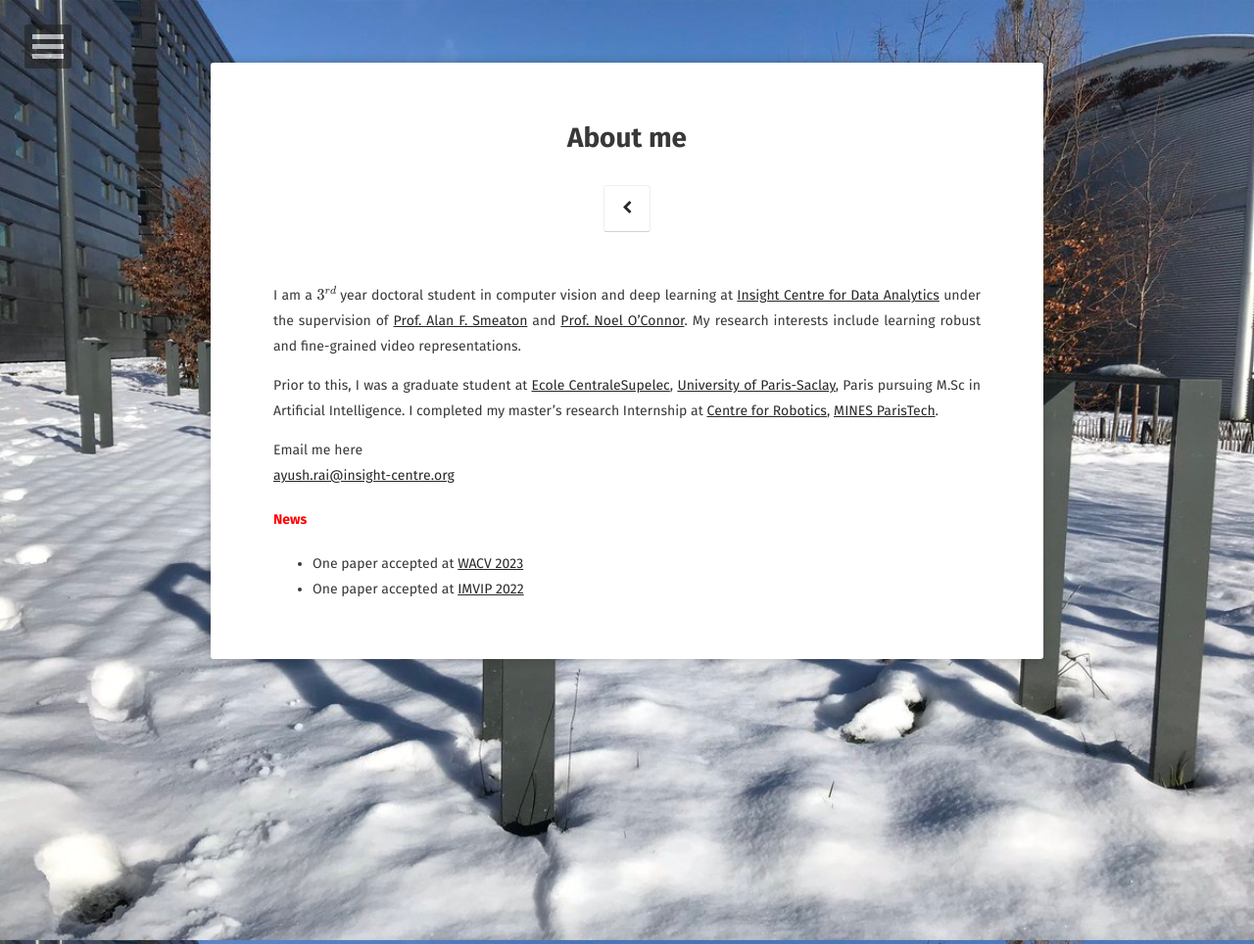
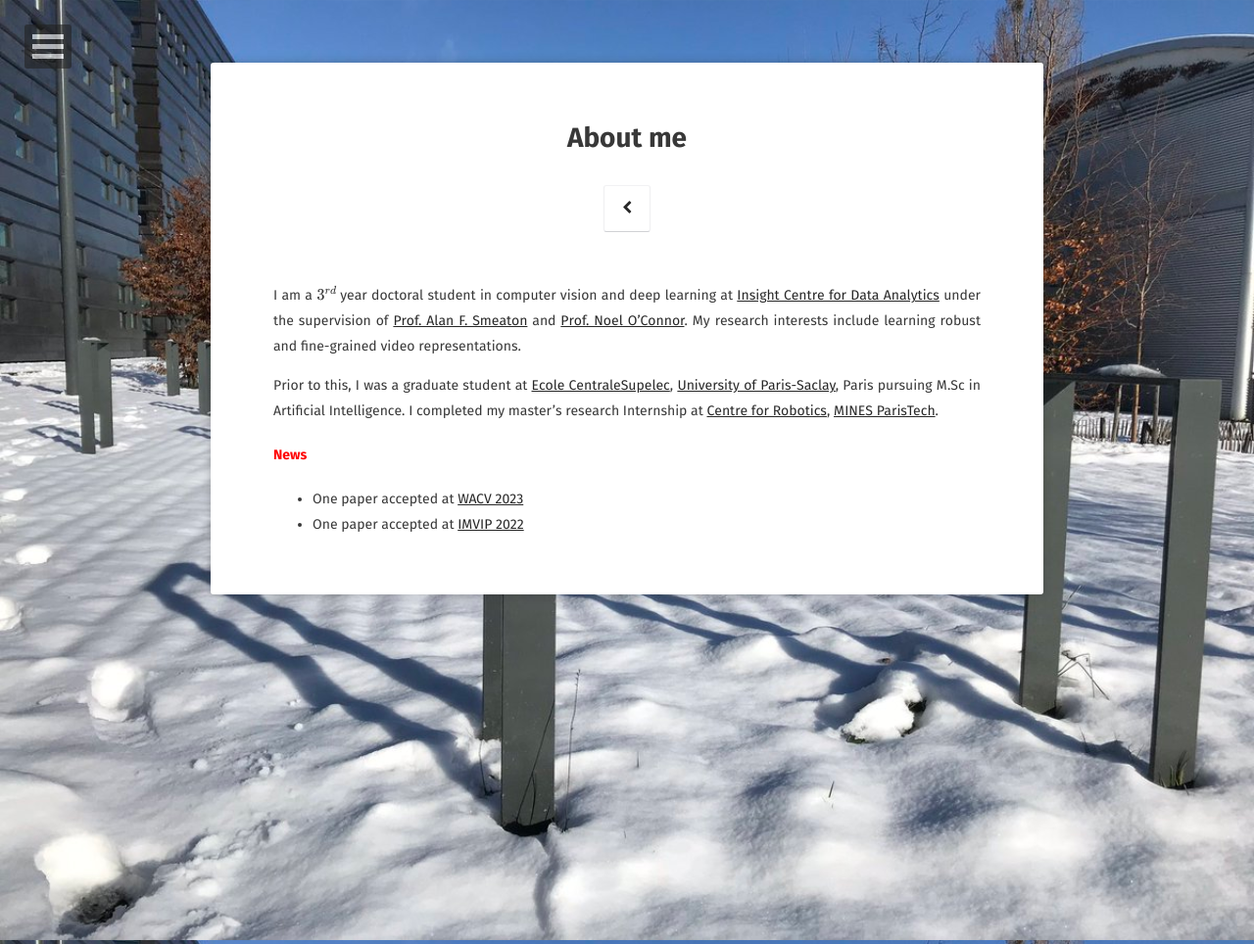
Before and after one commit to rayush7/rayush7.github.io, a Jekyll site: the page built from about/index.md, in a window 1280 px wide. Shown: the whole page at 98% size. Built offline with Jekyll 4.4.1, drawn with Linux system fonts in a browser that asks for light colours; some web fonts are replaced; formulas are drawn with MathJax 3.

Commit message:
updated index.md

```diff
--- a/about/index.md
+++ b/about/index.md
@@ -12,9 +12,6 @@ I am a $$3^{rd}$$ year doctoral student in computer vision and deep learning at
 Prior to this, I was a graduate student at [Ecole CentraleSupelec](http://www.centralesupelec.fr/en), [University of Paris-Saclay](https://www.universite-paris-saclay.fr/en), Paris pursuing M.Sc in Artificial Intelligence. I completed my master's research Internship at [Centre for Robotics](https://www.caor.minesparis.psl.eu/), [MINES ParisTech](https://mines-paristech.eu/).
 
 
-Email me here
-[ayush.rai@insight-centre.org](ayush.rai@insight-centre.org)
-
 #### <span style="color:red"> News </span>
 * One paper accepted at [WACV 2023](https://wacv2023.thecvf.com/)
 * One paper accepted at [IMVIP 2022](https://imvipconference.github.io/)
```
